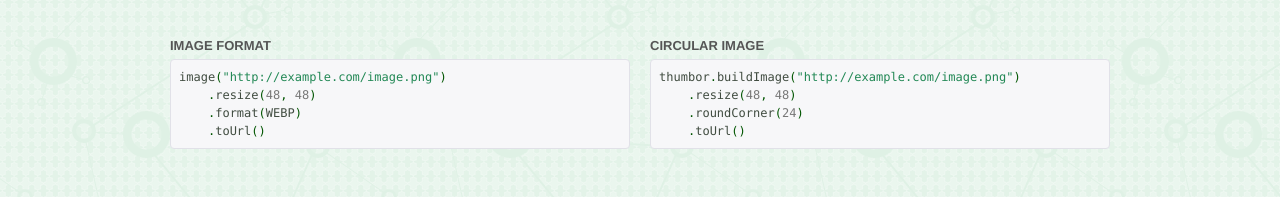
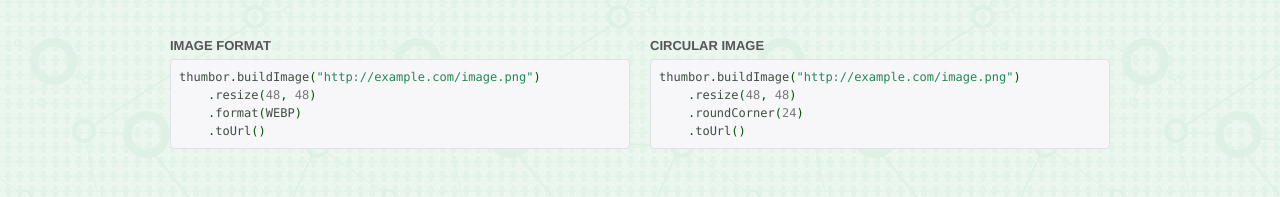
Before and after one commit to square/pollexor, a plain HTML site: page website/index.html in a window 1280 px wide. Shown: the part 982-1179 px from the top of the page. Drawn offline with nearby package versions, Linux system fonts and the light colour scheme.

Commit message:
Fix website builder reference.

```diff
--- a/website/index.html
+++ b/website/index.html
@@ -84,7 +84,7 @@ Thumbor thumbor = Thumbor.create("http://example.com/", "key");</pre>
     <div class="row examples">
         <div class="span6">
             <h5>Image Format</h5>
-            <pre class="prettyprint">image("http://example.com/image.png")
+            <pre class="prettyprint">thumbor.buildImage("http://example.com/image.png")
     .resize(48, 48)
     .format(WEBP)
     .toUrl()</pre>
```
